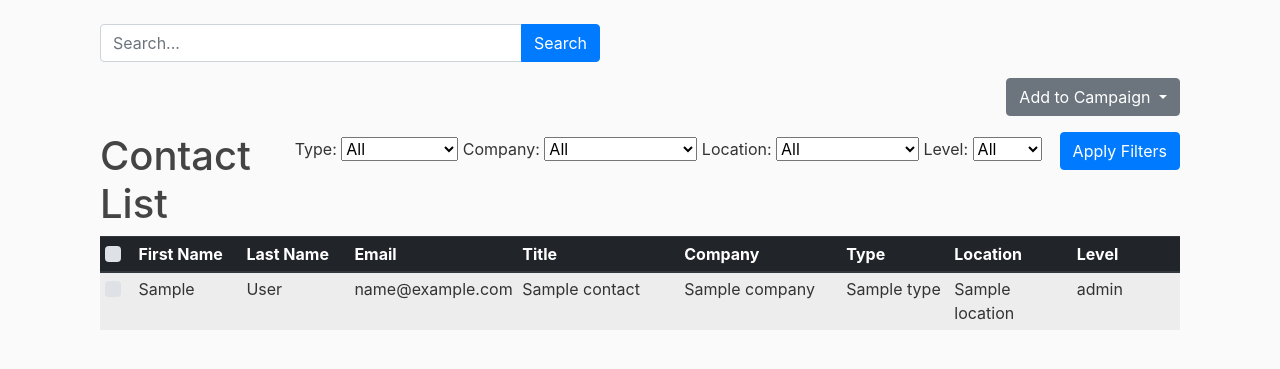
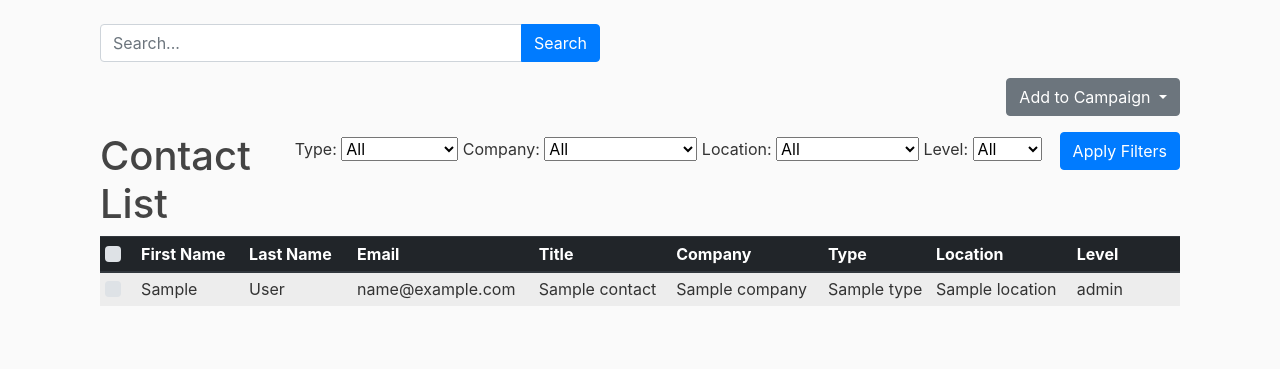
Before and after one commit to Orenil/Django-Contacts, a Django app: template contacts/templates/contact_list.html in a window 1280 px wide. Shown: the part 56-425 px from the top of the page. Run offline with Django 3.2, Linux system fonts and the light colour scheme; the template is opened without the code that fills it: most values are stand-ins (such as "Sample title", 1, 10 or a date in 2020); some libraries are stand-ins or nearby versions.

Commit message:
updated changes

```diff
--- a/contacts/templates/contact_list.html
+++ b/contacts/templates/contact_list.html
@@ -89,8 +89,8 @@
                     <th scope="col" style="width: 10%;">First Name</th>
                     <th scope="col" style="width: 10%;">Last Name</th>
                     <th scope="col">Email</th>
-                    <th scope="col" style="width: 15%;">Title</th>
-                    <th scope="col" style="width: 15%;">Company</th>
+                    <th scope="col">Title</th>
+                    <th scope="col">Company</th>
                     <th scope="col" style="width: 10%;">Type</th>
                     <th scope="col">Location</th>
                     <th scope="col" style="width: 10%;">Level</th>
@@ -111,8 +111,8 @@
                     <td style="width: 10%;">{{ contact.first_name }}</td>
                     <td style="width: 10%;">{{ contact.last_name }}</td>
                     <td>{{ contact.email }}</td>
-                    <td style="width: 15%;">{{ contact.title }}</td>
-                    <td style="width: 15%;">{{ contact.company }}</td>
+                    <td>{{ contact.title }}</td>
+                    <td>{{ contact.company }}</td>
                     <td style="width: 10%;">{{ contact.type }}</td>
                     <td>{{ contact.location }}</td>
                     <td style="width: 10%;">{{ contact.level }}</td>
```
